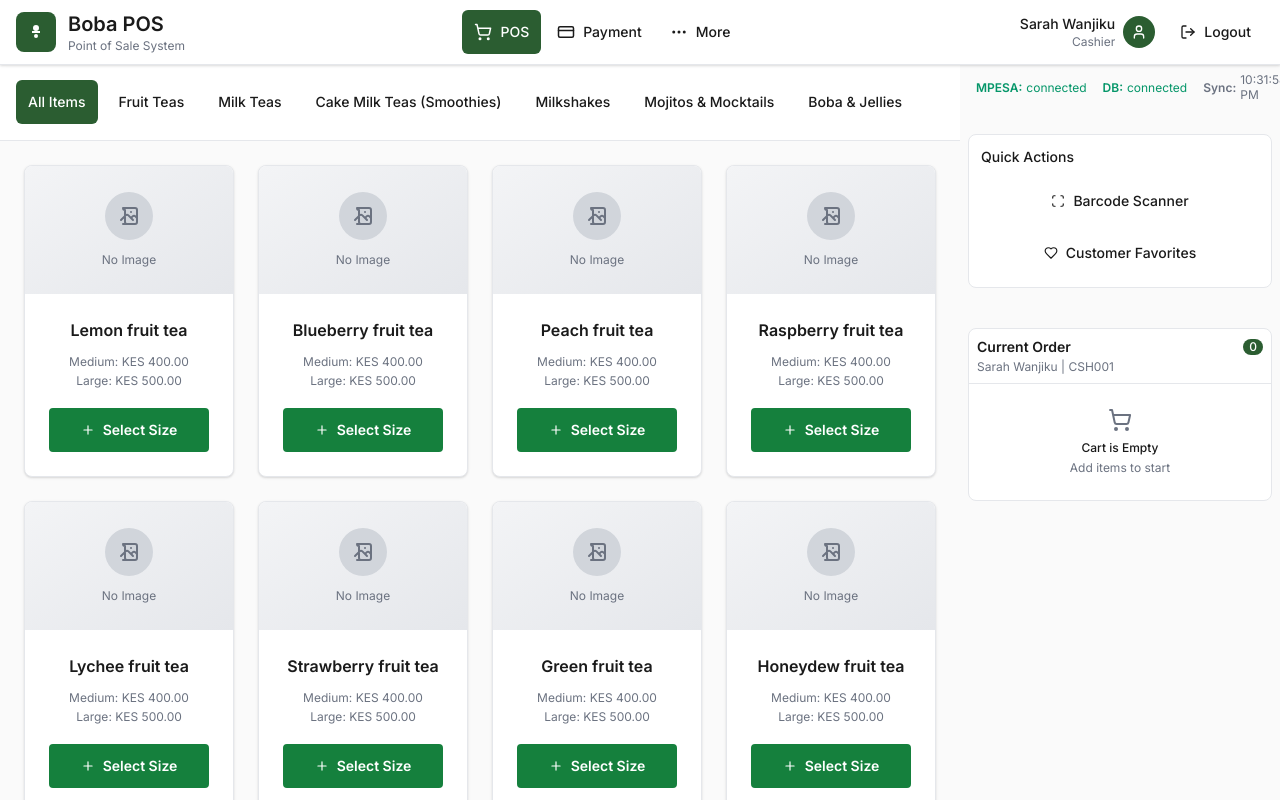
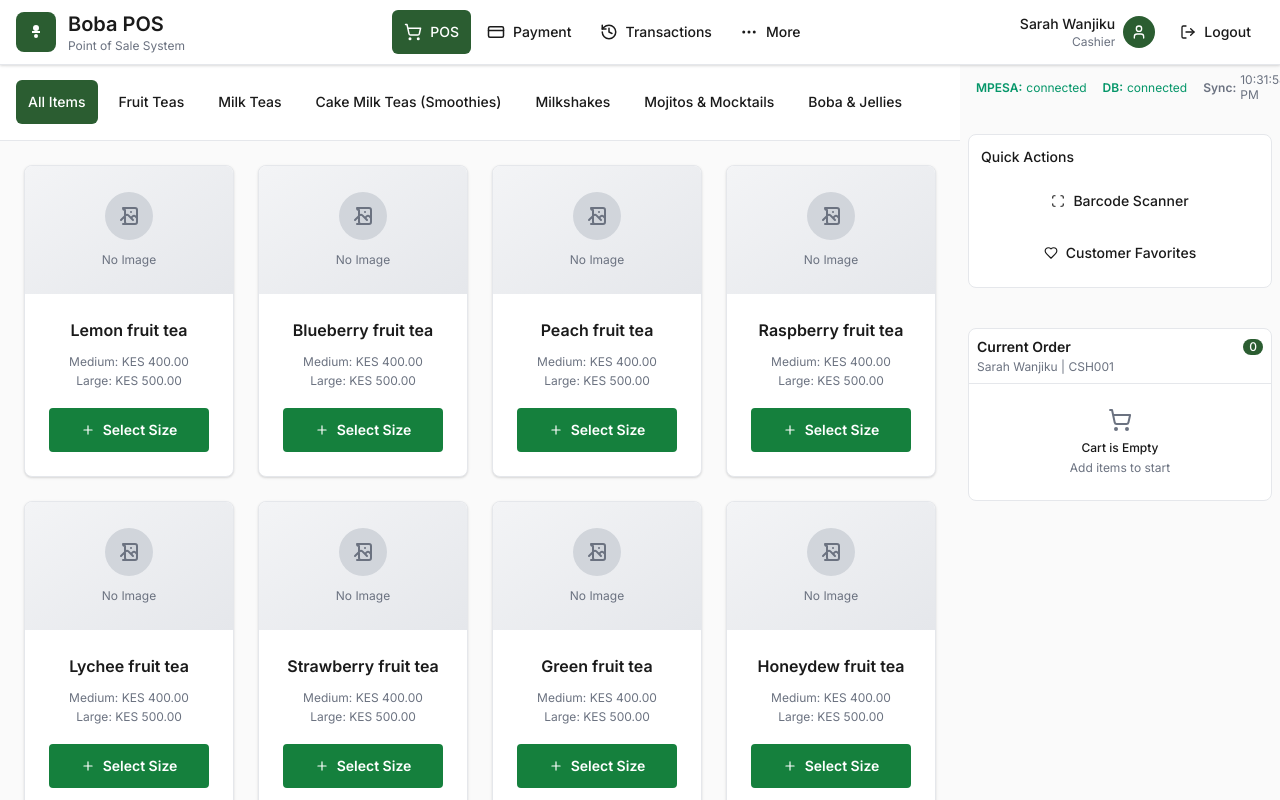
Before and after one commit to ballan25/BOBA-CODE-, a React (Vite) app: page /point-of-sale-order-processing in a window 1280 px wide. Built offline with nearby package versions, Linux system fonts and the light colour scheme.

Commit message:
Add recent transactions view for cashiers

```diff
--- a/src/components/ui/Header.jsx
+++ b/src/components/ui/Header.jsx
@@ -22,6 +22,13 @@ const Header = ({ user, onLogout }) => {
       icon: 'CreditCard',
       roles: ['cashier', 'manager'],
       tooltip: 'Payment Processing & Checkout'
+    },
+    {
+      label: 'Transactions',
+      path: '/cashier-recent-transactions',
+      icon: 'History',
+      roles: ['cashier', 'manager'],
+      tooltip: 'Recent Transactions'
     },
     {
       label: 'Dashboard',
--- a/src/components/ui/Sidebar.jsx
+++ b/src/components/ui/Sidebar.jsx
@@ -30,6 +30,13 @@ const Sidebar = ({ user, isCollapsed = false, onToggleCollapse, onLogout }) => {
           icon: 'CreditCard',
           roles: ['cashier', 'manager'],
           description: 'Handle payments & checkout'
+        },
+        {
+          label: 'Recent Transactions',
+          path: '/cashier-recent-transactions',
+          icon: 'History',
+          roles: ['cashier', 'manager'],
+          description: 'View recent transactions'
         }
       ]
     },
--- a/src/pages/admin-sales-dashboard-and-analytics/components/TransactionFeed.jsx
+++ b/src/pages/admin-sales-dashboard-and-analytics/components/TransactionFeed.jsx
@@ -7,7 +7,8 @@ const TransactionFeed = ({
   apiEndpoint = '/api/transactions',
   websocketUrl = 'ws://localhost:8080/transactions',
   pollInterval = 30000, // 30 seconds fallback polling
-  pageSize = 50
+  pageSize = 50,
+  showActions = true
 }) => {
   const [transactions, setTransactions] = useState([]);
   const [isLive, setIsLive] = useState(true);
@@ -375,6 +376,7 @@ const TransactionFeed = ({
                     KES {transaction?.amount?.toLocaleString('en-KE', { minimumFractionDigits: 2 })}
                   </div>
 
+                  {showActions && (
                     <div className="flex space-x-1">
                       <Button
                         variant="ghost"
@@ -395,6 +397,7 @@ const TransactionFeed = ({
                         onClick={() => alert(`Opening receipt for ${transaction?.id}`)}
                       />
                     </div>
+                  )}
                 </div>
               </div>
             </div>
--- /dev/null
+++ b/src/pages/cashier-recent-transactions/index.jsx
@@ -0,0 +1,33 @@
+import React, { useState } from 'react';
+import { useNavigate } from 'react-router-dom';
+import Header from '../../components/ui/Header';
+import TransactionFeed from '../admin-sales-dashboard-and-analytics/components/TransactionFeed';
+
+const CashierRecentTransactions = () => {
+  const navigate = useNavigate();
+  const [user] = useState({
+    id: 'CSH001',
+    name: 'Sarah Wanjiku',
+    email: 'sarah.wanjiku@bobacafe.co.ke',
+    role: 'cashier'
+  });
+
+  const handleLogout = () => {
+    navigate('/staff-login-and-authentication');
+  };
+
+  return (
+    <div className="min-h-screen bg-background">
+      <Header user={user} onLogout={handleLogout} />
+      <div className="pt-16 p-4 max-w-4xl mx-auto">
+        <h1 className="text-2xl font-bold text-foreground mb-4">Recent Transactions</h1>
+        <p className="text-sm text-muted-foreground mb-4">
+          View recent transactions. These records are read-only.
+        </p>
+        <TransactionFeed showActions={false} />
+      </div>
+    </div>
+  );
+};
+
+export default CashierRecentTransactions;
--- a/src/routes.jsx
+++ b/src/routes.jsx
@@ -10,6 +10,7 @@ import StaffLoginAndAuthentication from './pages/staff-login-and-authentication/
 import PaymentProcessingAndCheckout from './pages/payment-processing-and-checkout/index.jsx';
 import PointOfSaleOrderProcessing from './pages/point-of-sale-order-processing/index.jsx';
 import AdminSalesDashboardAndAnalytics from './pages/admin-sales-dashboard-and-analytics/index.jsx';
+import CashierRecentTransactions from './pages/cashier-recent-transactions/index.jsx';
 
 // Create placeholder components for missing pages
 const Dashboard = () => (
@@ -220,6 +221,7 @@ const Routes = () => {
           <Route path="/staff-login-and-authentication" element={<StaffLoginAndAuthentication />} />
           <Route path="/payment-processing-and-checkout" element={<PaymentProcessingAndCheckout />} />
           <Route path="/admin-sales-dashboard-and-analytics" element={<AdminSalesDashboardAndAnalytics />} />
+          <Route path="/cashier-recent-transactions" element={<CashierRecentTransactions />} />
 
           {/* Additional placeholder routes */}
           <Route path="/dashboard" element={<Dashboard />} />
```
Lines whose indentation alone changed are shown as unchanged.
